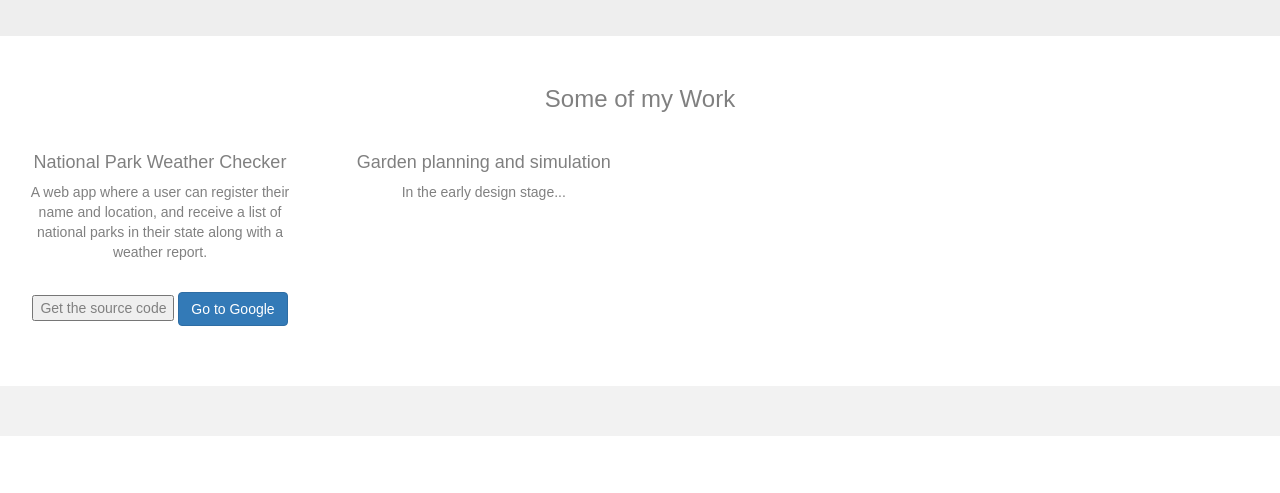
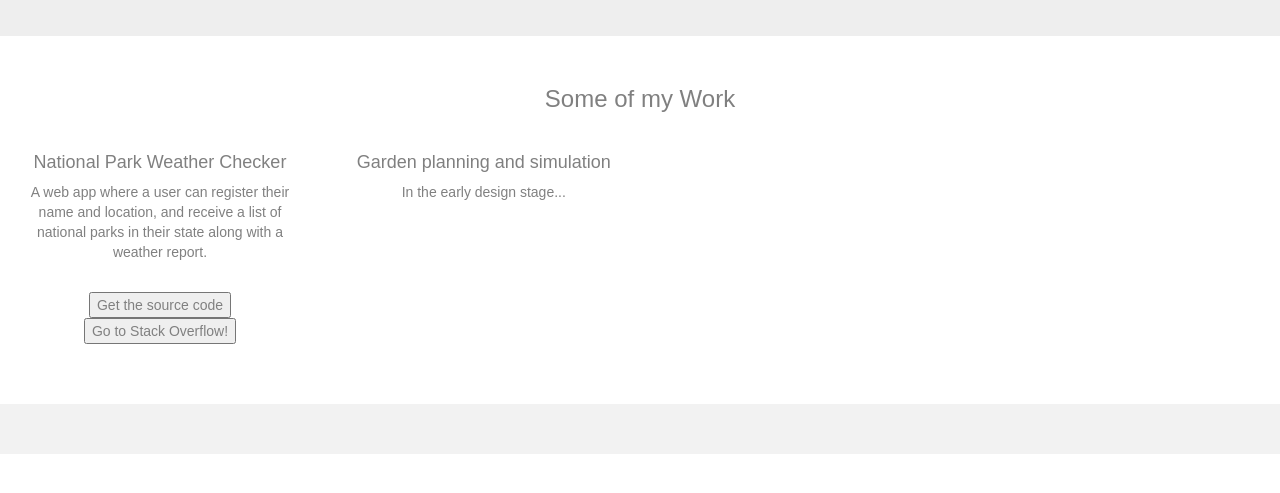
Before and after one commit to chasesliger/chasesliger.github.io, a plain HTML site: page projects.html in a window 1280 px wide. Shown: the part 215-708 px from the top of the page. Drawn offline with nearby package versions, Linux system fonts and the light colour scheme.

Commit message:
Update projects.html

```diff
--- a/projects.html
+++ b/projects.html
@@ -65,7 +65,9 @@
       <button onclick="href='https://github.com/chasesliger/CS50_Intro/tree/master/final_project;">
         Get the source code
       </button>
-      <a href="https://google.com" class="btn btn-primary">Go to Google</a>
+<form>
+  <button formaction="http://stackoverflow.com">Go to Stack Overflow!</button>
+</form>
     </div>
     <div class="row">
       <div class="col-sm-3">
```
